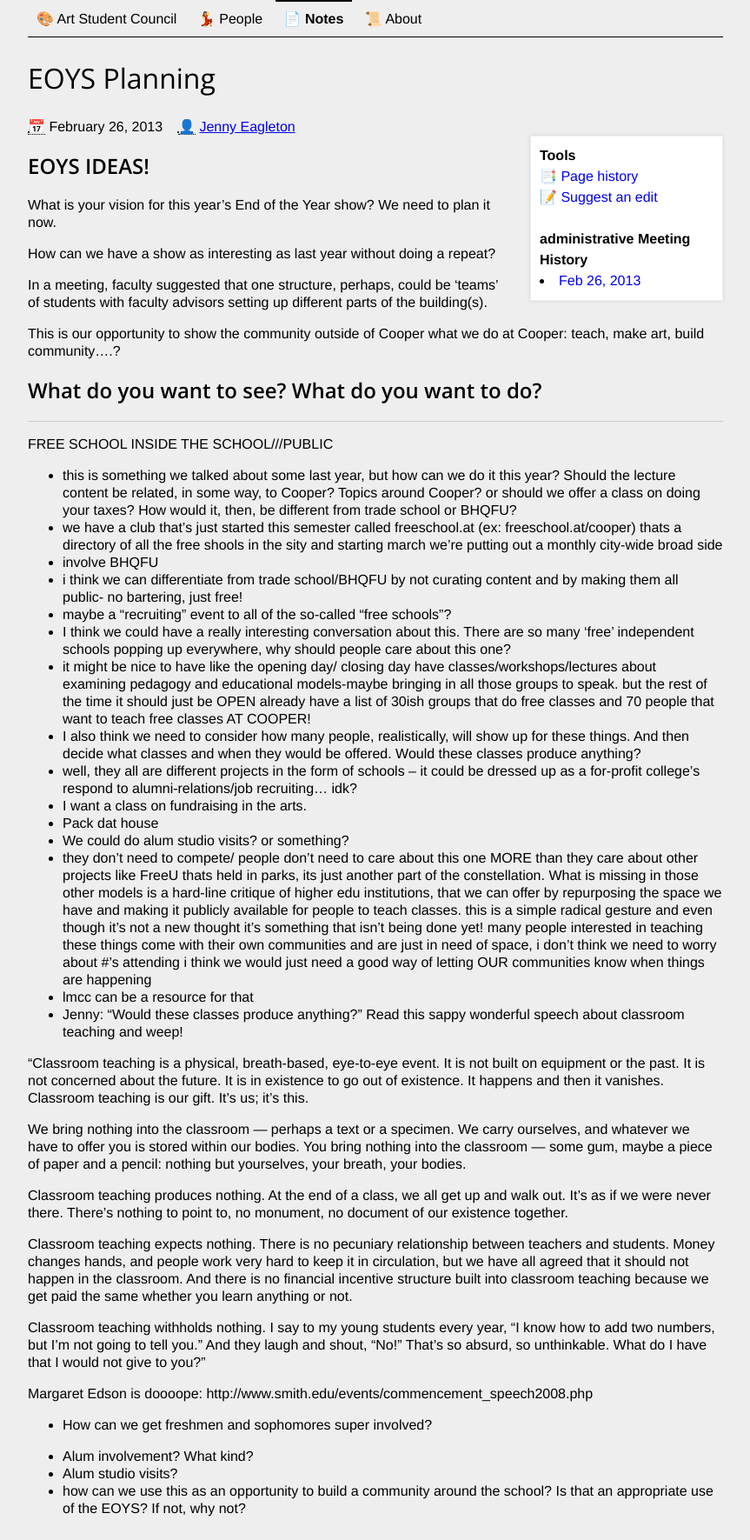
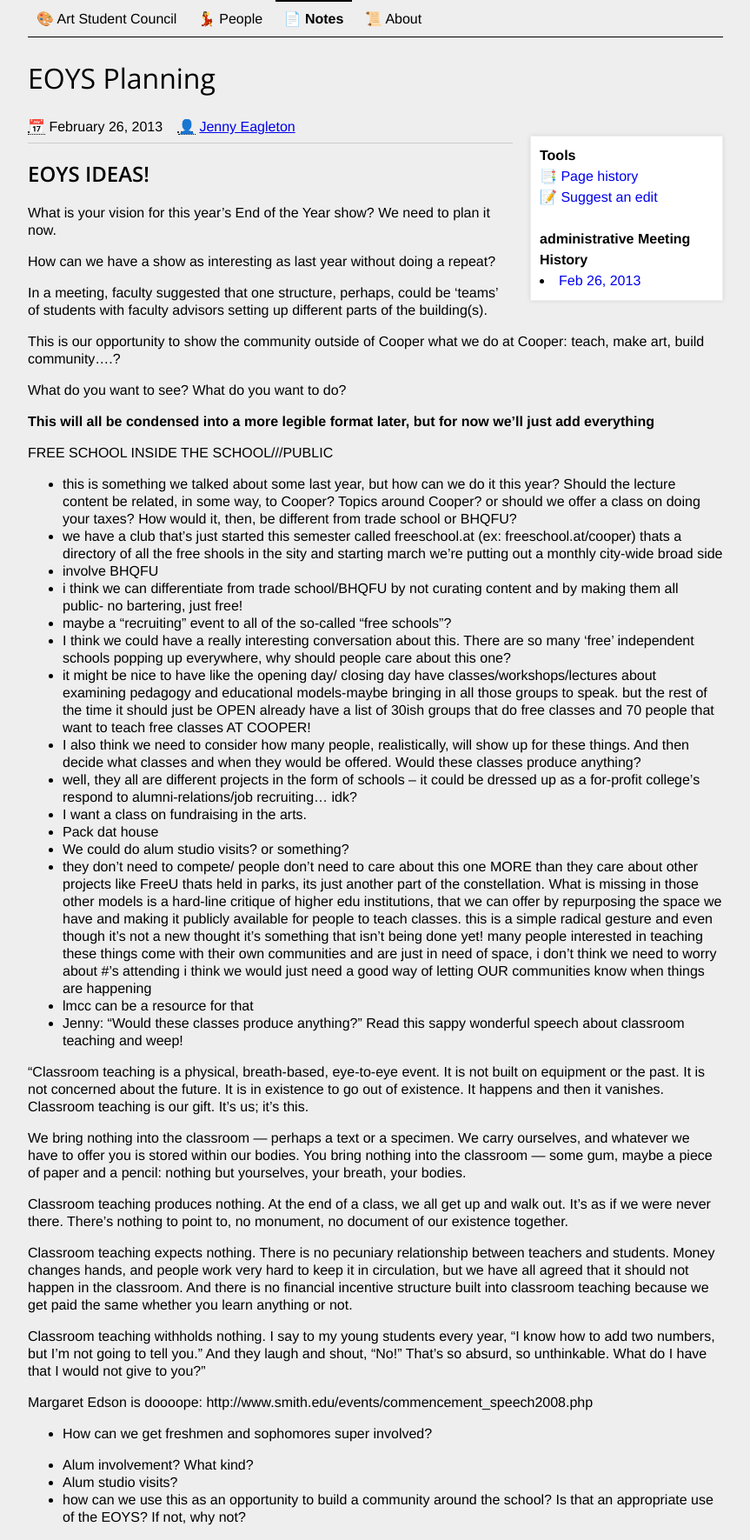
Before and after one commit to CooperASC/cooperasc.github.com, a Jekyll site: the page built from _posts/notes/2013-02-26-eoys.md, in a window 1280 px wide. Shown: the whole page at 87% size, without its empty margins (208-1071 px from the left). Built offline with Jekyll 4.4.1, drawn with Linux system fonts in a browser that asks for light colours.

Commit message:
Updated added a note about this document, fixed metadata.

```diff
--- a/_posts/notes/2013-02-26-eoys.md
+++ b/_posts/notes/2013-02-26-eoys.md
@@ -6,6 +6,8 @@ category: notes
 tags: administrative
 layout: notes-single
 filepath: _posts/notes/2013-02-26-eoys.md
+---
+
 ---
 
 ##EOYS IDEAS!
@@ -19,9 +21,8 @@ In a meeting, faculty suggested that one structure, perhaps, could be 'teams' of
 This is our opportunity to show the community outside of Cooper what we do at Cooper: teach, make art, build community....?
 
 What do you want to see? What do you want to do?
----
 
-------------------------------------------
+**This will all be condensed into a more legible format later, but for now we'll just add everything**
 
 FREE SCHOOL INSIDE THE SCHOOL///PUBLIC
 - this is something we talked about some last year, but how can we do it this year? Should the lecture content be related, in some way, to Cooper? Topics around Cooper? or should we offer a class on doing your taxes? How would it, then, be different from trade school or BHQFU?
```
